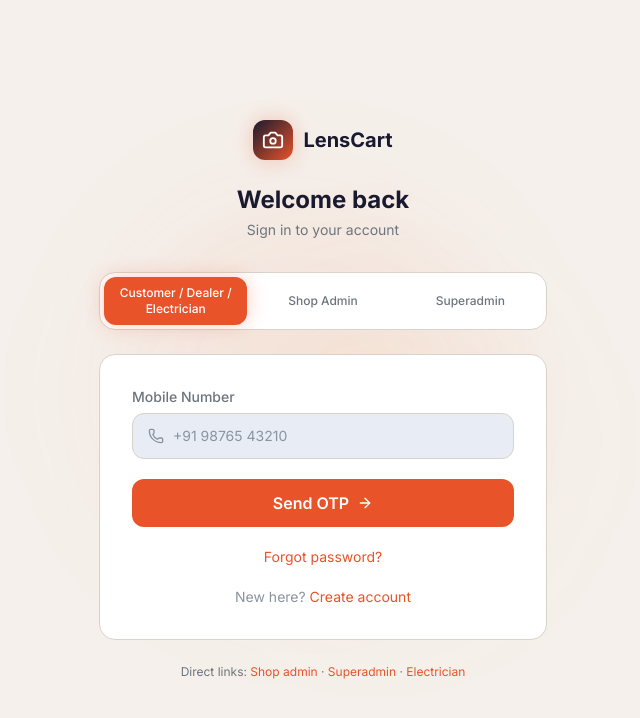
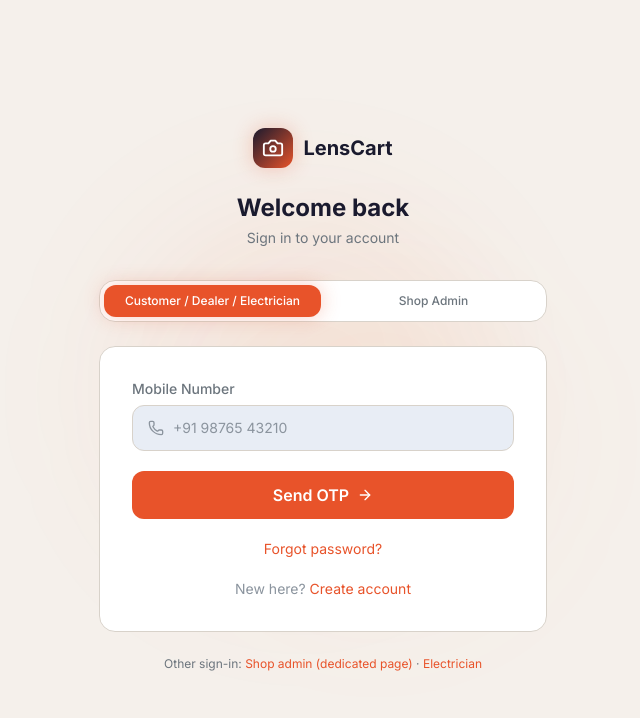
Before and after one commit to shukla-manya/evision-platform-, a Next.js app in the folder frontend-web/: page /login in a window 1280 px wide. Shown: the top 718 px of the page, without its empty margins (317-957 px from the left). Built offline with nearby package versions, Linux system fonts and the light colour scheme.

Commit message:
feat: update features and improve system performance

```diff
--- a/frontend-web/app/(auth)/login/page.tsx
+++ b/frontend-web/app/(auth)/login/page.tsx
@@ -8,7 +8,7 @@ import { authApi } from '@/lib/api';
 import { getApiErrorMessage } from '@/lib/api-errors';
 import { saveToken, parseJwt, redirectByRole } from '@/lib/auth';
 
-type Mode = 'otp-phone' | 'otp-code' | 'admin' | 'superadmin';
+type Mode = 'otp-phone' | 'otp-code' | 'admin';
 
 export default function LoginPage() {
   const router = useRouter();
@@ -65,20 +65,15 @@ export default function LoginPage() {
     e.preventDefault();
     setLoading(true);
     try {
-      const role = mode === 'superadmin' ? 'superadmin' : 'admin';
       if (!adminLoginToken) {
-        const { data } = await (mode === 'superadmin'
-          ? authApi.superadminLogin(email, password)
-          : authApi.adminLogin(email, password));
+        const { data } = await authApi.adminLogin(email, password);
         setAdminLoginToken(data.login_token);
         toast.success('OTP sent to your registered phone');
       } else {
-        const { data } = await (mode === 'superadmin'
-          ? authApi.superadminLoginVerify(adminLoginToken, adminOtp)
-          : authApi.adminLoginVerify(adminLoginToken, adminOtp));
-        saveToken(data.access_token, role);
+        const { data } = await authApi.adminLoginVerify(adminLoginToken, adminOtp);
+        saveToken(data.access_token, 'admin');
         toast.success('Logged in!');
-        router.push(redirectByRole(role));
+        router.push(redirectByRole('admin'));
       }
     } catch (err: unknown) {
       toast.error(getApiErrorMessage(err, 'Invalid credentials'));
@@ -113,7 +108,6 @@ export default function LoginPage() {
           {[
             { key: 'otp-phone', label: 'Customer / Dealer / Electrician' },
             { key: 'admin', label: 'Shop Admin' },
-            { key: 'superadmin', label: 'Superadmin' },
           ].map(({ key, label }) => (
             <button
               key={key}
@@ -201,8 +195,8 @@ export default function LoginPage() {
             </form>
           )}
 
-          {/* Admin / Superadmin — Password then OTP */}
-          {(mode === 'admin' || mode === 'superadmin') && (
+          {/* Shop admin — password then OTP */}
+          {mode === 'admin' && (
             <form onSubmit={handleAdminLogin} className="space-y-5">
               {!adminLoginToken ? (
                 <>
@@ -237,13 +231,11 @@ export default function LoginPage() {
                   <button type="submit" className="ev-btn-primary w-full flex items-center justify-center gap-2" disabled={loading}>
                     {loading ? <Loader2 size={16} className="animate-spin" /> : 'Continue to OTP'}
                   </button>
-                  {mode !== 'superadmin' && (
-                    <p className="text-center text-ev-subtle text-sm">
-                      <Link href={`/reset-password?role=${mode === 'admin' ? 'admin' : 'electrician'}`} className="text-ev-primary hover:text-ev-primary-light">
-                        Forgot password?
-                      </Link>
-                    </p>
-                  )}
+                  <p className="text-center text-ev-subtle text-sm">
+                    <Link href="/reset-password?role=admin" className="text-ev-primary hover:text-ev-primary-light">
+                      Forgot password?
+                    </Link>
+                  </p>
                 </>
               ) : (
                 <>
@@ -289,13 +281,9 @@ export default function LoginPage() {
           )}
         </div>
         <p className="text-center text-ev-muted text-xs mt-6">
-          Direct links:{' '}
+          Other sign-in:{' '}
           <Link href="/admin/login" className="text-ev-primary hover:underline">
-            Shop admin
-          </Link>
-          {' · '}
-          <Link href="/superadmin/login" className="text-ev-primary hover:underline">
-            Superadmin
+            Shop admin (dedicated page)
           </Link>
           {' · '}
           <Link href="/electrician/login" className="text-ev-primary hover:underline">
```
